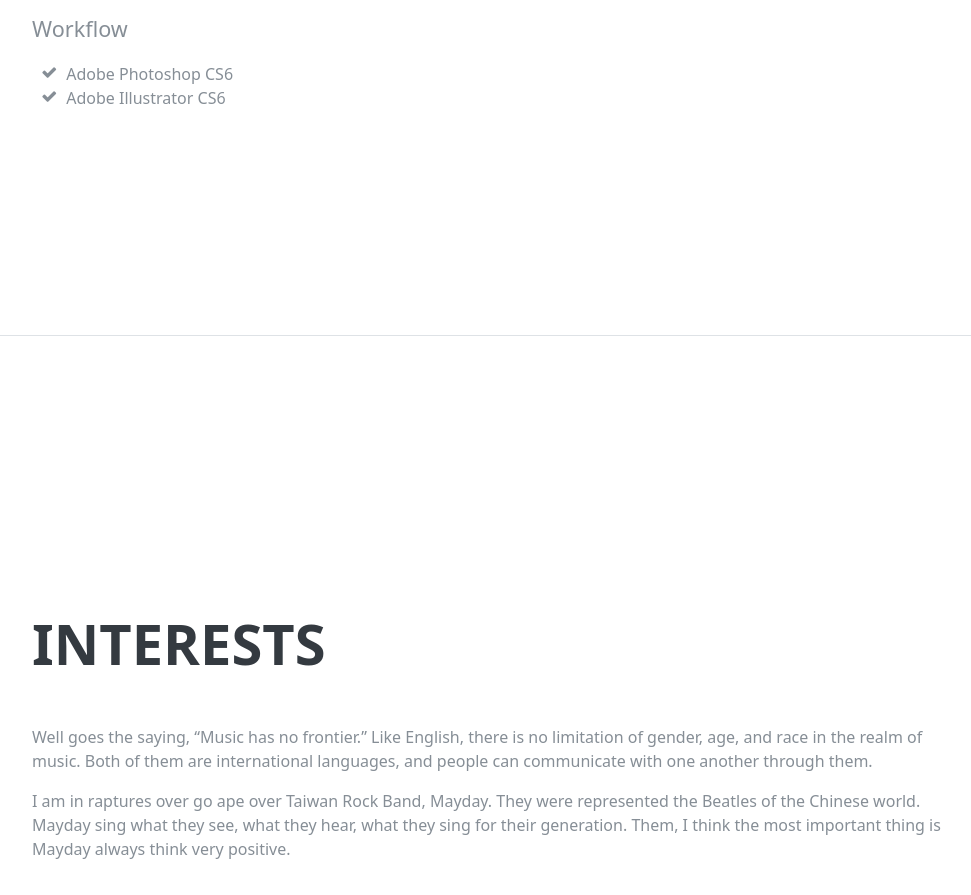
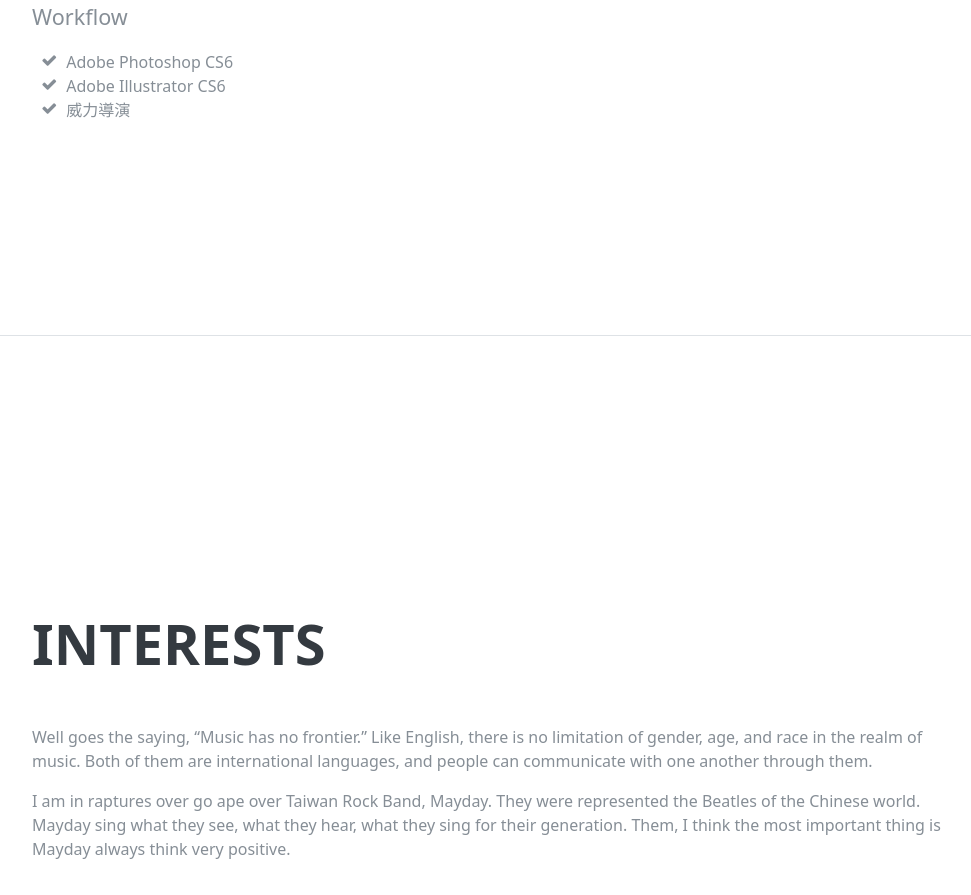
Before and after one commit to forever0228/forever0228.github.io, a website: page index.html in a window 1280 px wide. Shown: the part 3026-3921 px from the top of the page, without its empty margins (288-1259 px from the left). Drawn offline with Linux system fonts and the light colour scheme; a web font is replaced by a local one.

Commit message:
Add files via upload

```diff
--- a/index.html
+++ b/index.html
@@ -210,7 +210,9 @@
             <li>
               <i class="fa-li fa fa-check"></i>
              Adobe Illustrator CS6 </li>
-
+            <li>
+              <i class="fa-li fa fa-check"></i>
+              威力導演</li>
           </ul>
         </div>
       </section>
```
